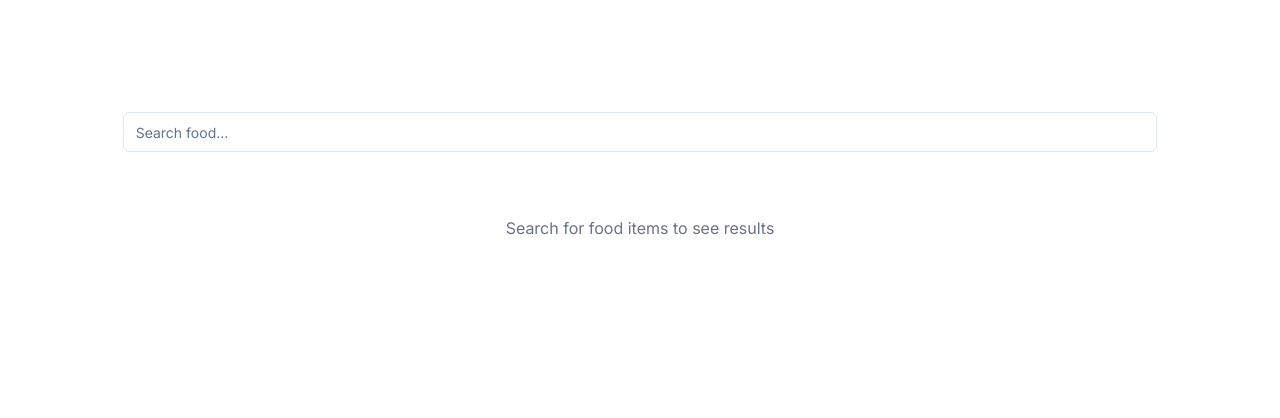
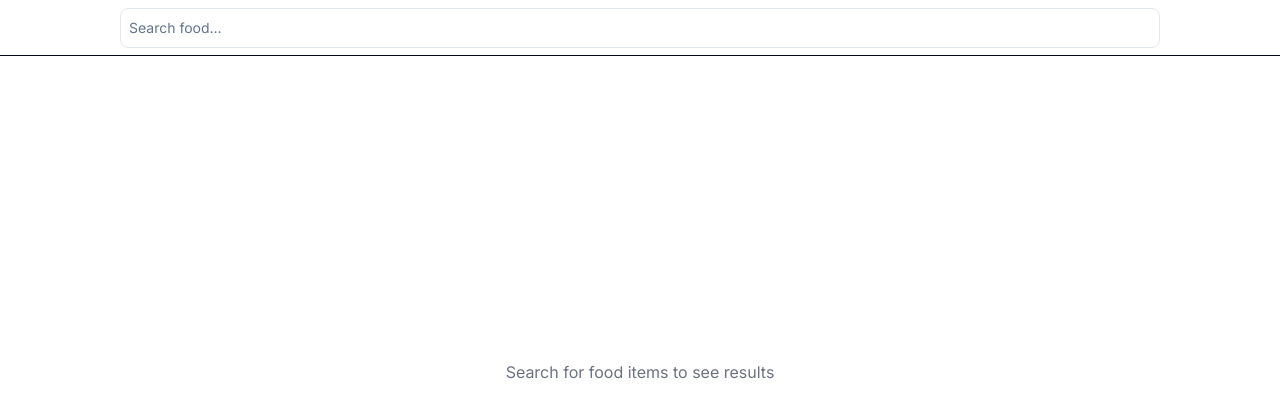
Before and after one commit to aarondjudzman/heartburn, a Next.js app: page / in a window 1280 px wide. Shown: the top 418 px of the page. Built offline with nearby package versions, Linux system fonts and the light colour scheme.

Commit message:
make search bar sticky

```diff
--- a/app/components/FoodSearch.tsx
+++ b/app/components/FoodSearch.tsx
@@ -3,7 +3,7 @@
 import { useState } from "react";
 import { Input } from "@/components/ui/input";
 import { ScrollArea } from "@/components/ui/scroll-area";
-import { Card, CardHeader, CardTitle, CardContent } from "@/components/ui/card";
+import { Card, CardHeader, CardTitle } from "@/components/ui/card";
 import { searchFood } from "@/app/func/search";
 import { FoodItem } from "@/app/data/food";
 import { HeartburnBadge } from "@/app/components/HeartburnBadge";
@@ -17,19 +17,21 @@ export default function FoodSearch() {
   };
 
   return (
-    <div className="flex flex-col h-full w-screen items-center">
-      <div className="p-4 bg-white w-5/6">
-        <Input
-          type="text"
-          placeholder="Search food..."
-          onChange={(e) => handleSearch(e.target.value)}
-          className="w-full"
-        />
-      </div>
-      <div className="flex-grow overflow-hidden w-5/6 rounded">
+    <div className="flex flex-col min-h-screen w-screen items-center">
+      <header className="sticky top-0 z-30 w-full flex h-14 items-center border-b border-b-slate-950 bg-background px-4">
+        <div className="relative w-full flex justify-center">
+          <Input
+            type="search"
+            placeholder="Search food..."
+            onChange={(e) => handleSearch(e.target.value)}
+            className="w-5/6 rounded-lg bg-background pl-2"
+          />
+        </div>
+      </header>
+      <main className="flex-grow overflow-hidden w-5/6 rounded">
         <ScrollArea className="h-full p-4">
           {searchResults.length === 0 ? (
-            <p className="text-gray-500 text-center mt-8">
+            <p className="text-gray-500 text-center mt-72">
               Search for food items to see results
             </p>
           ) : (
@@ -49,7 +51,7 @@ export default function FoodSearch() {
             ))
           )}
         </ScrollArea>
-      </div>
+      </main>
     </div>
   );
 }
--- a/app/page.tsx
+++ b/app/page.tsx
@@ -1,9 +1,5 @@
 import FoodSearch from "./components/FoodSearch";
 
 export default function Home() {
-  return (
-    <main className="flex flex-col h-screen items-center justify-between p-24">
-      <FoodSearch />
-    </main>
-  );
+  return <FoodSearch />;
 }
```
